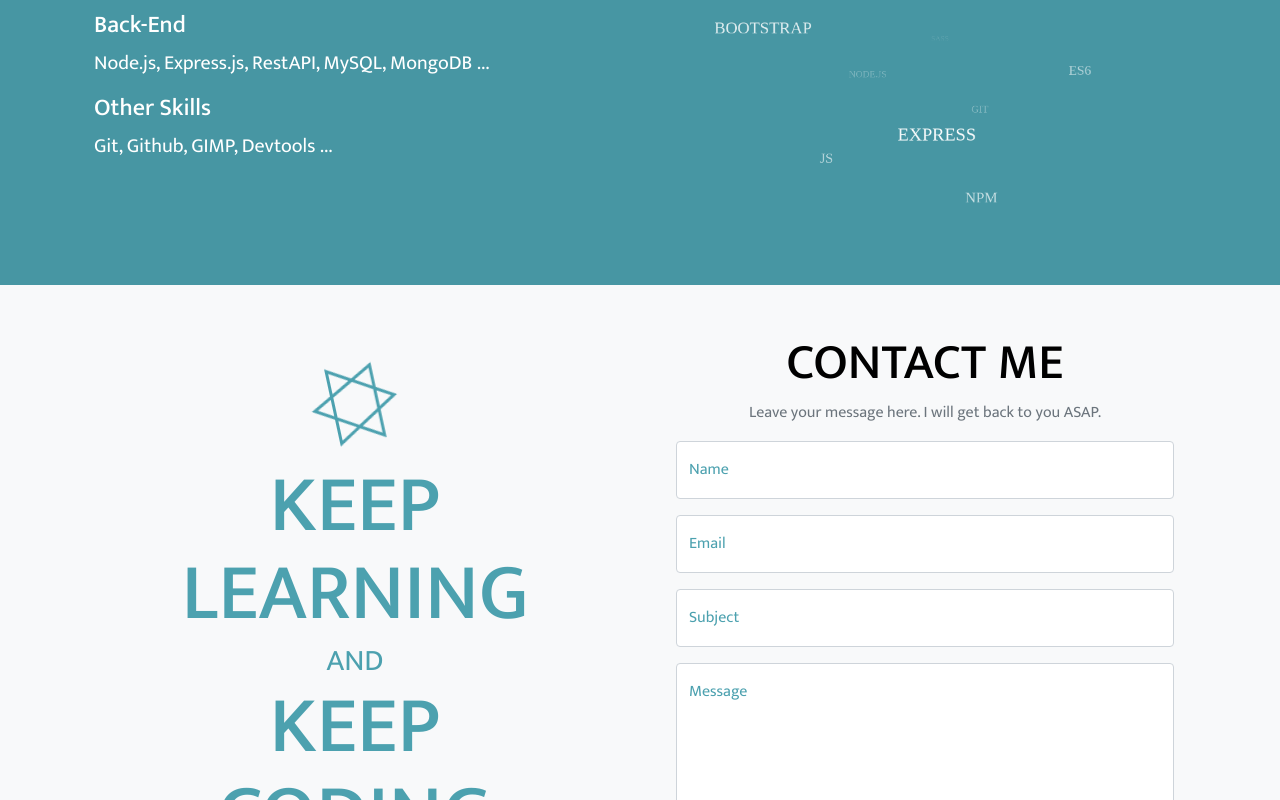
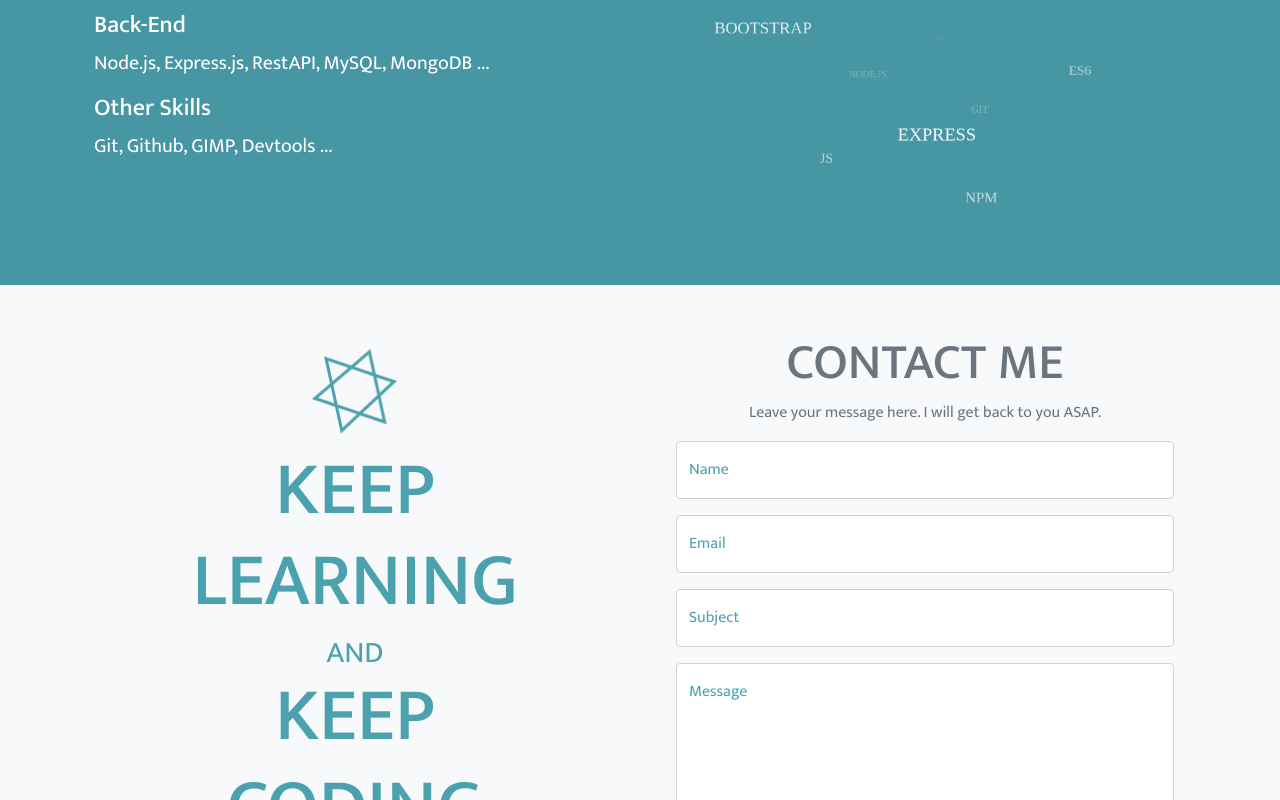
Before and after one commit to 2016lisali/lisas_portfolio, a React (Create React App) app: page / in a window 1280 px wide. Shown: the part 2000-2800 px from the top of the page. Built offline with nearby package versions, Linux system fonts and the light colour scheme.

Commit message:
style: change heading color to grey and reduce contact section font size

```diff
--- a/src/app.scss
+++ b/src/app.scss
@@ -8,16 +8,16 @@
   }
   h1 {
     font-size: 50px;
-    color: black;
+    color: $textColor;
     @include mobile {
-      font-size: 20px;
+      font-size: 30px;
     }
   }
   .left {
     font-family: 'Montserrat', sans-serif;
     h3 {
-      font-size: 80px;
-      margin-bottom: 0;
+      font-size: 75px;
+      // font-weight: 600;
       line-height: 1.1;
       @include mobile {
         font-size: 60px;
@@ -282,9 +282,10 @@ a.contact-btn {
 .portfolio {
   h1 {
     font-size: 50px;
+    color: $textColor;
 
     @include mobile {
-      font-size: 20px;
+      font-size: 30px;
     }
   }
 
@@ -378,7 +379,7 @@ a.contact-btn {
   h1 {
     font-size: 50px;
     @include mobile {
-      font-size: 20px;
+      font-size: 30px;
     }
   }
   .text-container {
--- a/src/components/Contact.jsx
+++ b/src/components/Contact.jsx
@@ -22,8 +22,8 @@ export default function Contact() {
   }
   return (
     <Container fluid="xl" className="py-5" id="contact">
-      <Row >
-        <Col md className="left d-flex flex-column justify-content-center align-items-center mb-5 mb-md-0">
+      <Row className="d-flex align-items-center">
+        <Col md className="left d-flex flex-column justify-content-center align-items-center mb-5 mb-md-0 pb-3">
           {/* <img src="./assets/keepcalm.jpg" className="" alt="keep calm" /> */}
           <img src="./assets/star.svg" className="mb-3" alt="star" />
           <h3>KEEP</h3>
```
